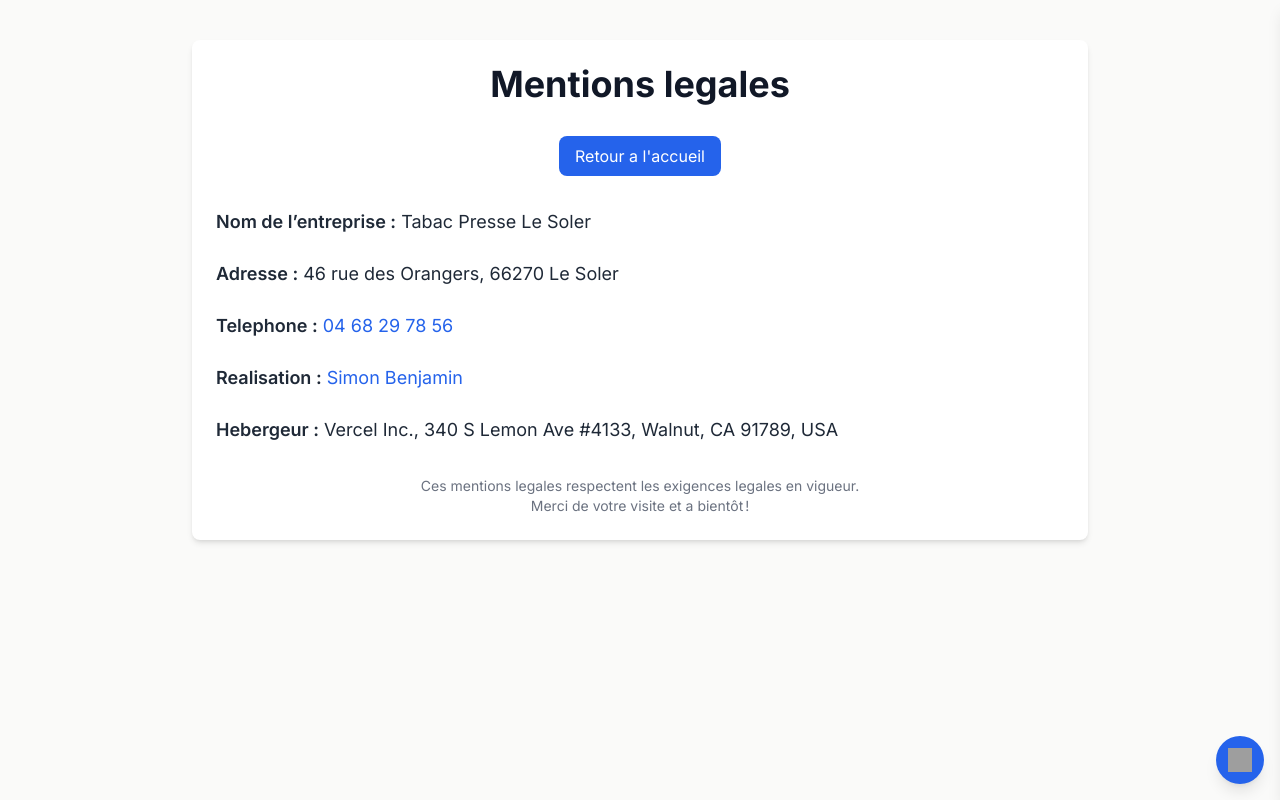
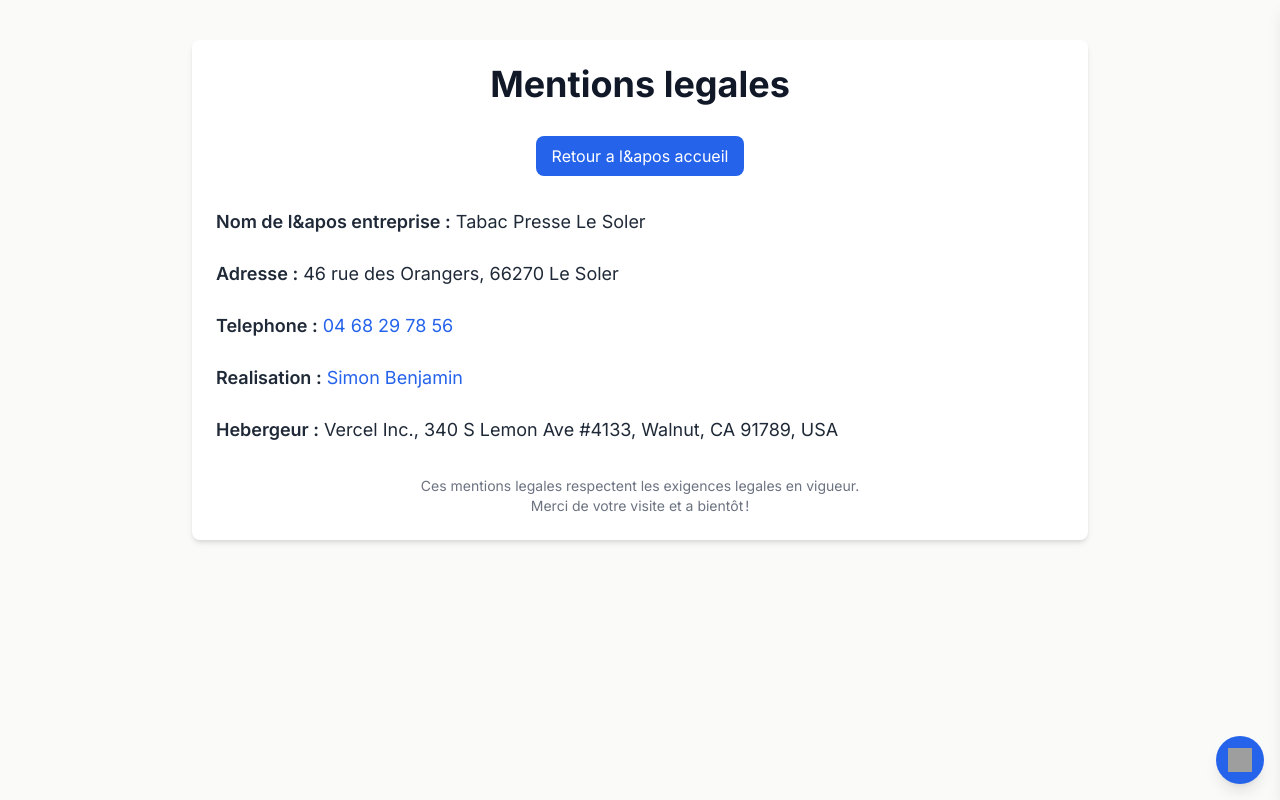
Before and after one commit to benjii66/Tabac, a Next.js app: page /mentions-legales in a window 1280 px wide. Built offline with nearby package versions, Linux system fonts and the light colour scheme; grey boxes are pictures that could not be loaded.

Commit message:
fix some apos

```diff
--- a/app/mentions-legales/page.tsx
+++ b/app/mentions-legales/page.tsx
@@ -21,14 +21,14 @@
                         className="bg-blue-600 text-white px-4 py-2 rounded-lg hover:bg-blue-700 transition focus:outline-none focus:ring-2 focus:ring-blue-400"
                         aria-label="Retourner a la page d'accueil"
                     >
-                        Retour a l'accueil
+                        Retour a l&apos accueil
                     </button>
                 </div>
 
                 {/* Contenu des mentions legales */}
                 <div className="space-y-6">
                     <p className="text-lg">
-                        <strong className="font-semibold">Nom de l’entreprise :</strong>{' '}
+                        <strong className="font-semibold">Nom de l&apos entreprise :</strong>{' '}
                         Tabac Presse Le Soler
                     </p>
                     <p className="text-lg">
--- a/components/Footer.tsx
+++ b/components/Footer.tsx
@@ -11,7 +11,7 @@
                     <div>
                         <h2 className="text-xl font-bold">Tabac Presse Le Soler</h2>
                         <p className="text-sm text-gray-400">
-                            Le choix et la proximite, c'est ici !
+                            Le choix et la proximite, c&aposest ici !
                         </p>
                     </div>
 
```
